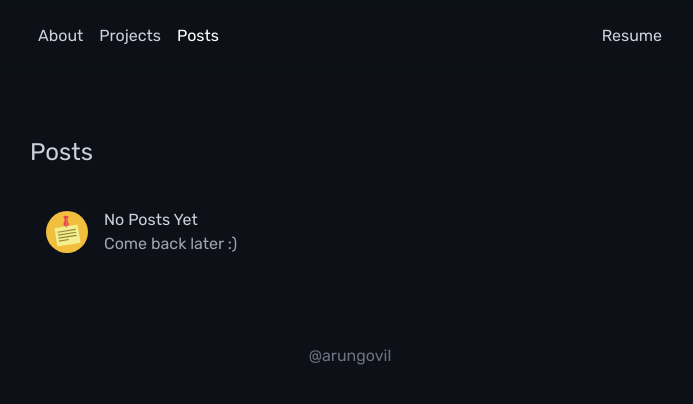
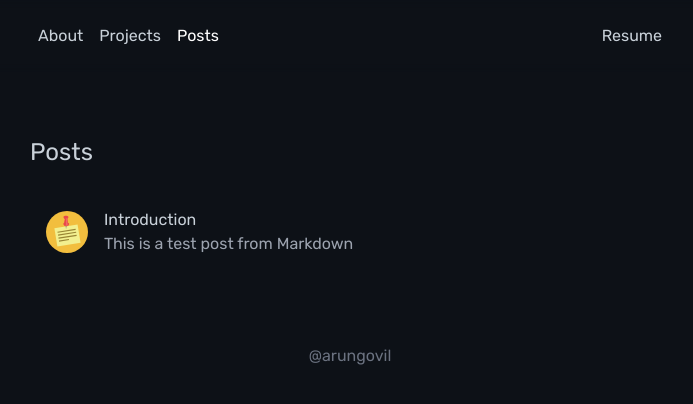
Before and after one commit to ArunGovil/arungovil.me, a Next.js app: page /posts in a window 1280 px wide. Shown: the top 404 px of the page, without its empty margins (290-983 px from the left). Built offline with nearby package versions, Linux system fonts and the light colour scheme.

Commit message:
markdown/posts

```diff
--- /dev/null
+++ b/components/PostCard.tsx
@@ -0,0 +1,28 @@
+import Image from "next/image";
+import Link from "next/link";
+
+interface ProjectCardProps {
+  title: string;
+  description: string;
+  url: string;
+  icon: string;
+}
+export default function ProjectCard({
+  title,
+  description,
+  url,
+  icon,
+}: ProjectCardProps) {
+  const image = require(`../public/icons/${icon}.svg`);
+  return (
+    <Link href={`/posts/${url}`}>
+      <div className="rounded-md h-24 flex p-2 items-center hover:bg-gray-900 hover:bg-opacity-40">
+        <Image alt="icon" src={image} width="42" className="ml-2" />
+        <div className="pl-4">
+          <p className="text-md">{title}</p>
+          <p className="text-gray-400">{description}</p>
+        </div>
+      </div>
+    </Link>
+  );
+}
--- a/components/index.ts
+++ b/components/index.ts
@@ -5,5 +5,6 @@ export { default as About } from "./About";
 
 //cards
 export { default as ProjectCard } from "./ProjectCard";
+export { default as PostCard } from "./PostCard";
 
 //components
--- a/content/Blogs.ts
+++ b/content/Blogs.ts
@@ -3,7 +3,7 @@ export const BlogsData = [
     id: 1,
     title: "No Posts Yet",
     description: "Come back later :)",
-    url: "https://arungovil.me",
+    url: "welcome-post",
     icon: "empty",
   },
 ];
--- a/package.json
+++ b/package.json
@@ -16,6 +16,8 @@
     "autoprefixer": "^10.4.13",
     "eslint": "8.27.0",
     "eslint-config-next": "13.0.2",
+    "gray-matter": "^4.0.3",
+    "marked": "^4.2.4",
     "next": "13.0.2",
     "postcss": "^8.4.18",
     "react": "18.2.0",
@@ -24,6 +26,7 @@
     "typescript": "4.8.4"
   },
   "devDependencies": {
-    "@types/loadable__component": "^5.13.4"
+    "@types/loadable__component": "^5.13.4",
+    "@types/marked": "^4.0.8"
   }
 }
--- a/pages/posts.tsx
+++ /dev/null
@@ -1,36 +0,0 @@
-import Head from "next/head";
-import { ProjectCard } from "../components";
-import AppLayout from "../layouts";
-import { BlogsData } from "../content/Blogs";
-
-export default function Blog() {
-  return (
-    <div>
-      <Head>
-        <title>Arun Govil / Posts</title>
-        <meta name="description" content="jack of all commands" />
-        <link rel="icon" href="/img/frame.png" />
-      </Head>
-      <main className="flex flex-col items-center">
-        <AppLayout showSearch={false}>
-          <div className="flex flex-col justify-center p-4 w-full max-w-2xl mt-12">
-            <p className="text-2xl">Posts</p>
-            <div className="mt-4 grid grid-cols-1 gap-4">
-              {BlogsData.map((item) => {
-                return (
-                  <ProjectCard
-                    key={item.id}
-                    title={item.title}
-                    description={item.description}
-                    url={item.url}
-                    icon={item.icon}
-                  />
-                );
-              })}
-            </div>
-          </div>
-        </AppLayout>
-      </main>
-    </div>
-  );
-}
--- /dev/null
+++ b/pages/posts/[slug].tsx
@@ -0,0 +1,71 @@
+import Head from "next/head";
+import AppLayout from "../../layouts";
+import fs from "fs";
+import path from "path";
+import matter from "gray-matter";
+import { marked } from "marked";
+
+export async function getStaticPaths() {
+  const files = fs.readdirSync(path.join("posts"));
+
+  const paths = files
+    .filter((filename) => filename.includes(".md"))
+    .map((filename) => ({
+      params: {
+        slug: filename.replace(".md", ""),
+      },
+    }));
+
+  return {
+    paths,
+    fallback: false,
+  };
+}
+
+export async function getStaticProps({ params: { slug } }: never) {
+  const markdownWithMeta = fs.readFileSync(
+    path.join("posts", slug + ".md"),
+    "utf-8"
+  );
+
+  const { data: frontMatter, content } = matter(markdownWithMeta);
+
+  return {
+    props: {
+      frontMatter,
+      slug,
+      content,
+    },
+  };
+}
+
+export default function Post(props: {
+  frontMatter: { [key: string]: string };
+  slug: string;
+  content: string;
+}) {
+  console.log("test");
+  return (
+    <div>
+      <Head>
+        <title>Posts / Welcome</title>
+        <meta name="description" content="jack of all commands" />
+        <link rel="icon" href="/img/frame.png" />
+      </Head>
+      <main className="flex flex-col items-center">
+        <AppLayout showSearch={false}>
+          {/* <Image
+            src={props.frontMatter.thumbnail}
+            alt={props.frontMatter.title}
+            width="64"
+            height="64"
+          /> */}
+          <div
+            className="flex flex-col justify-center p-4 w-full max-w-2xl mt-12"
+            dangerouslySetInnerHTML={{ __html: marked(props.content) }}
+          />
+        </AppLayout>
+      </main>
+    </div>
+  );
+}
--- /dev/null
+++ b/pages/posts/index.tsx
@@ -0,0 +1,74 @@
+import Head from "next/head";
+import { PostCard } from "../../components";
+import AppLayout from "../../layouts";
+import matter from "gray-matter";
+import fs from "fs";
+import path from "path";
+
+export async function getStaticProps() {
+  const files = fs.readdirSync(path.join("posts"));
+  const posts = files
+    .filter((filename) => filename.includes(".md"))
+    .map((filename) => {
+      const slug = filename.replace(".md", "");
+      const markdownWithMeta = fs.readFileSync(
+        path.join("posts", filename),
+        "utf-8"
+      );
+      const { data: frontMatter } = matter(markdownWithMeta);
+      return {
+        slug,
+        frontMatter,
+      };
+    })
+    .sort(
+      (a, b) =>
+        new Date(b.frontMatter.date).getTime() -
+        new Date(a.frontMatter.date).getTime()
+    );
+
+  return {
+    props: {
+      posts,
+    },
+  };
+}
+
+export default function Blog(props: {
+  posts: [
+    {
+      slug: string;
+      frontMatter: { [key: string]: string };
+    }
+  ];
+}) {
+  return (
+    <div>
+      <Head>
+        <title>Arun Govil / Posts</title>
+        <meta name="description" content="jack of all commands" />
+        <link rel="icon" href="/img/frame.png" />
+      </Head>
+      <main className="flex flex-col items-center">
+        <AppLayout showSearch={false}>
+          <div className="flex flex-col justify-center p-4 w-full max-w-2xl mt-12">
+            <p className="text-2xl">Posts</p>
+            <div className="mt-4 grid grid-cols-1 gap-4">
+              {props.posts.map(
+                ({ slug, frontMatter: { title, description } }) => (
+                  <PostCard
+                    key={slug}
+                    title={title}
+                    description={description}
+                    url={slug}
+                    icon={"empty"}
+                  />
+                )
+              )}
+            </div>
+          </div>
+        </AppLayout>
+      </main>
+    </div>
+  );
+}
--- /dev/null
+++ b/posts/introduction.md
@@ -0,0 +1,8 @@
+---
+title: "Introduction"
+date: "2022-12-21T13:07:44.675Z"
+description: "This is a test post from Markdown"
+thumbnail: "/img/frame.png"
+---
+
+This page is under development
```
Also changed, not shown: 2 other files (tests, documents, lock files or other folders).
